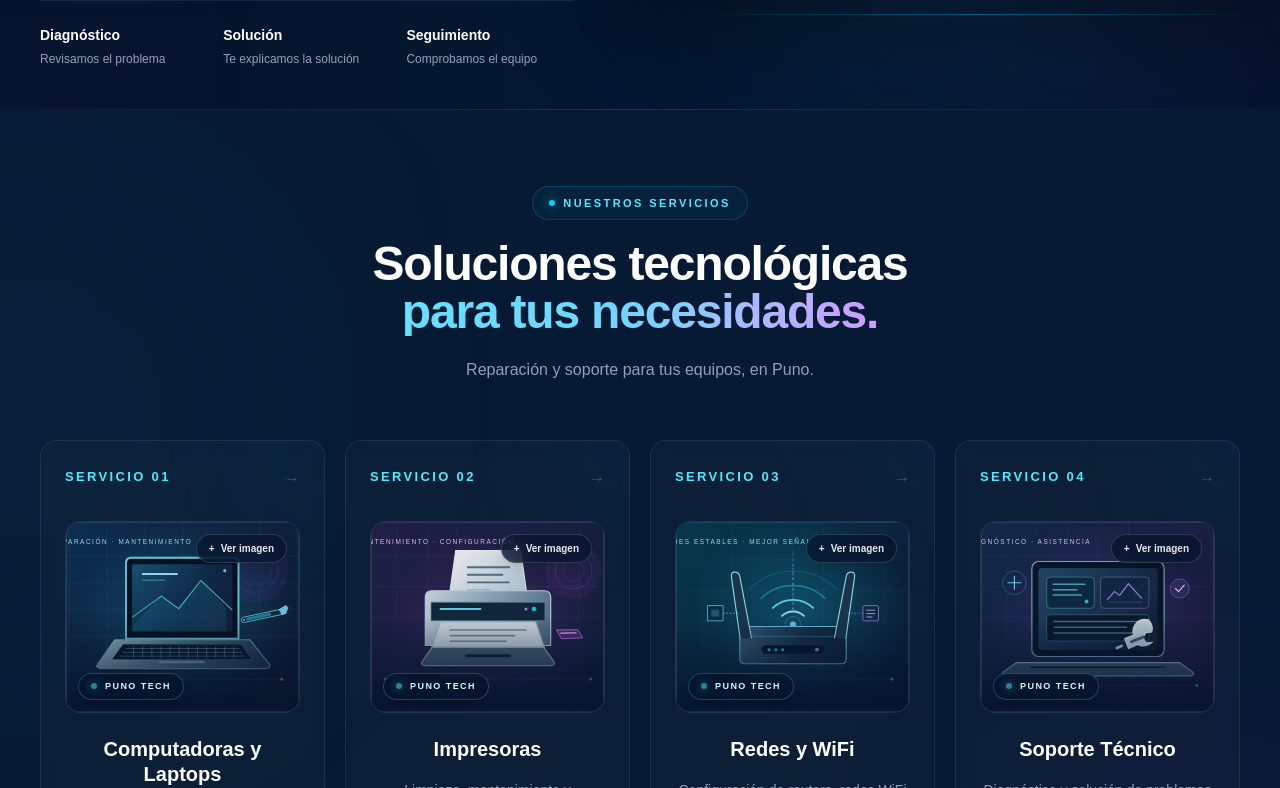
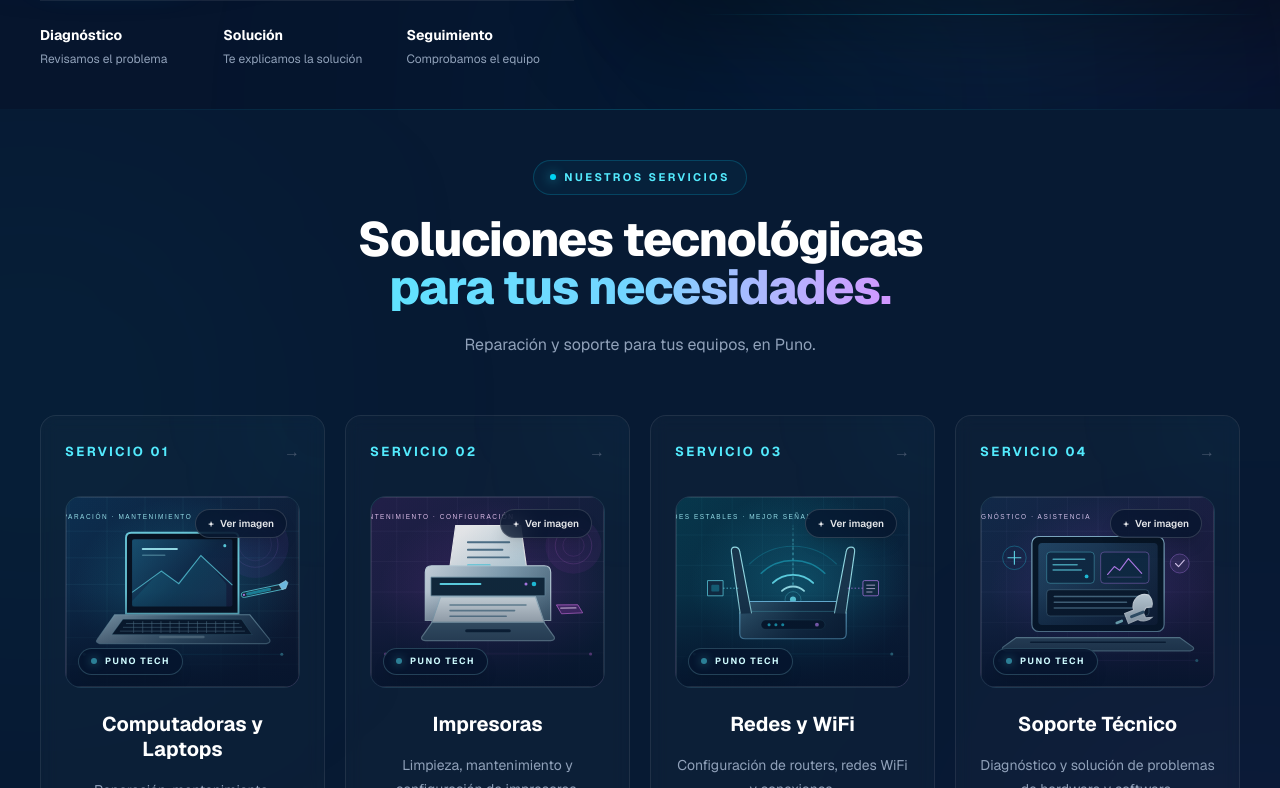
Before and after one commit to joakoguzp/puno-tech, a Next.js app: page / in a window 1280 px wide. Shown: the part 692-1480 px from the top of the page. Built offline with nearby package versions, Linux system fonts and the light colour scheme.

Commit message:
Reducir espacios verticales entre secciones

```diff
--- a/src/app/globals.css
+++ b/src/app/globals.css
@@ -30,7 +30,7 @@ body {
 body {
   background: var(--background);
   color: var(--foreground);
-  font-family: Arial, Helvetica, sans-serif;
+  font-family: var(--font-geist-sans), Arial, Helvetica, sans-serif;
   overflow-x: hidden;
 }
 
@@ -49,8 +49,9 @@ img {
    ========================================================= */
 
 main > section:not(#inicio) {
-  padding-top: clamp(4rem, 6vw, 6rem) !important;
-  padding-bottom: clamp(4rem, 6vw, 6rem) !important;
+  /* Separación más compacta para evitar grandes franjas vacías entre secciones. */
+  padding-top: clamp(2.75rem, 4vw, 4rem) !important;
+  padding-bottom: clamp(2.75rem, 4vw, 4rem) !important;
   min-height: auto !important;
 }
 
```
